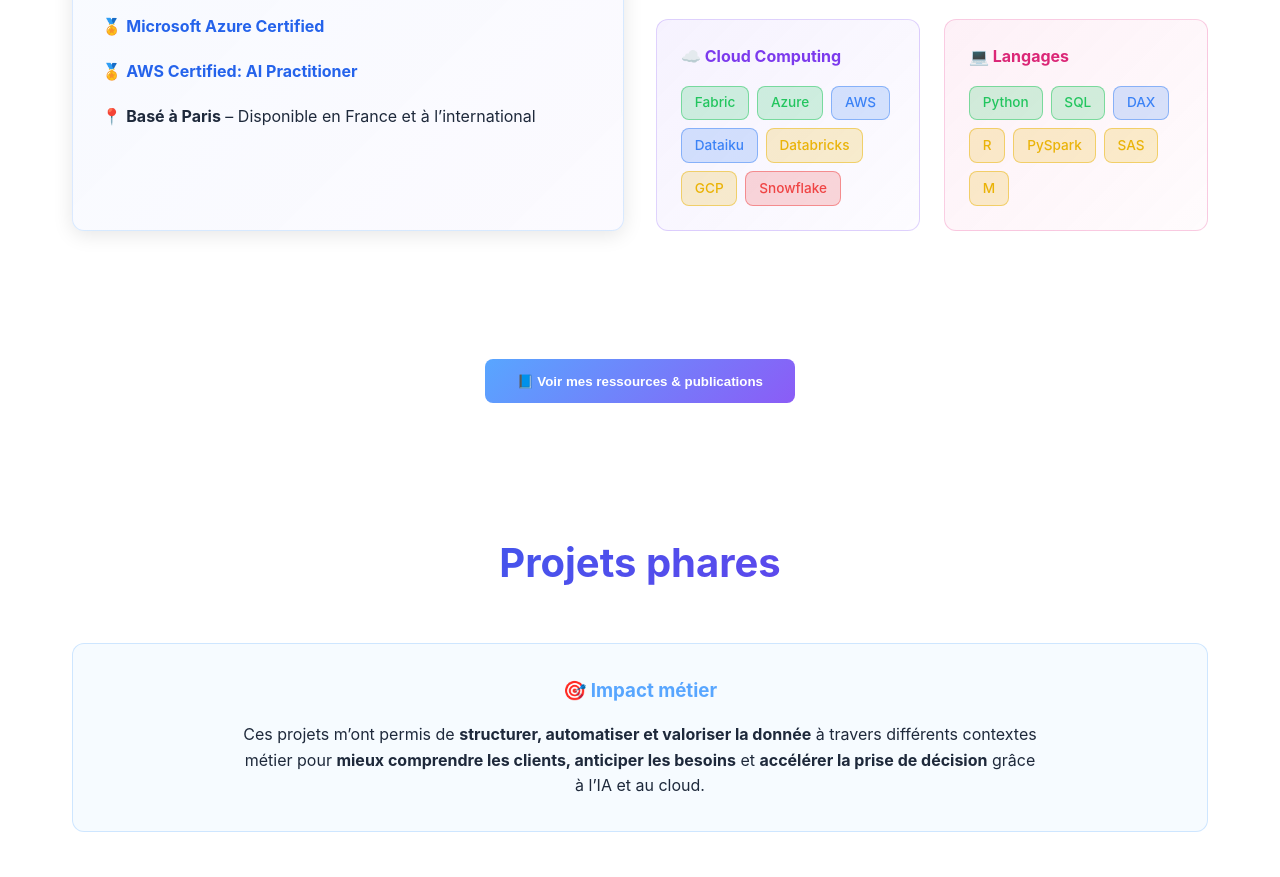
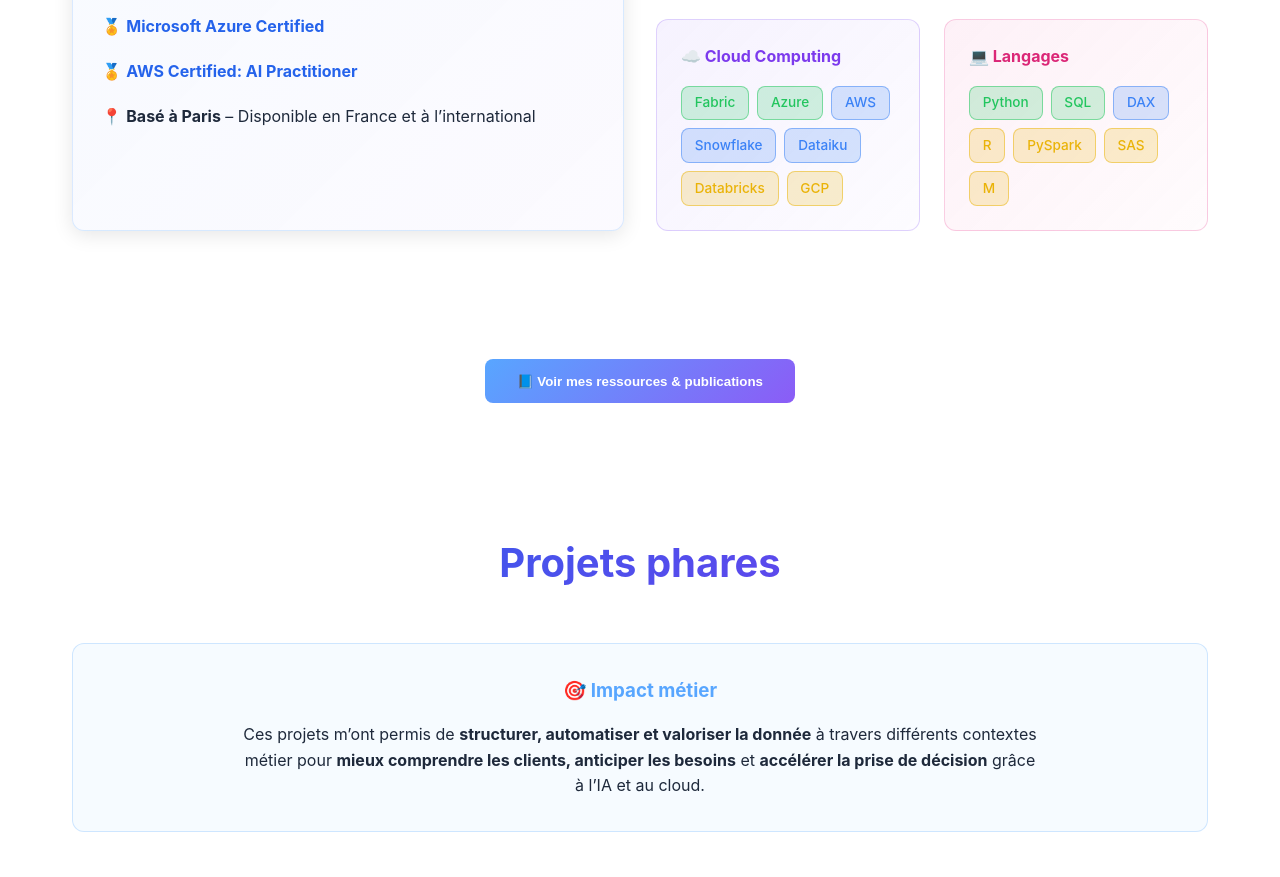
Before and after one commit to meneda11/meneda11, a plain HTML site: page index.html in a window 1280 px wide. Shown: the part 1360-2237 px from the top of the page. Drawn offline with Linux system fonts and the light colour scheme.

Commit message:
Update index.html

```diff
--- a/index.html
+++ b/index.html
@@ -510,10 +510,10 @@ h2 + p {
             <span class="tool expert">Fabric</span>
             <span class="tool expert">Azure</span>
             <span class="tool advanced">AWS</span>
+            <span class="tool advanced">Snowflake</span>
             <span class="tool advanced">Dataiku</span>
             <span class="tool intermediate">Databricks</span>
             <span class="tool intermediate">GCP</span>
-            <span class="tool beginner">Snowflake</span>
           </div>
         </div>
 
```
